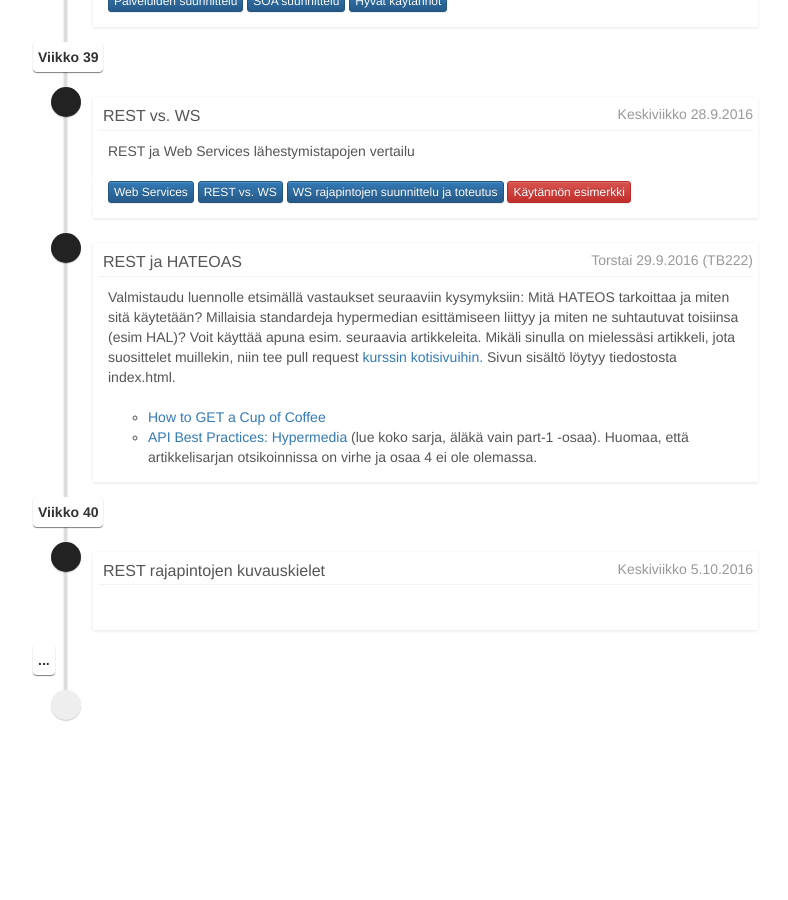
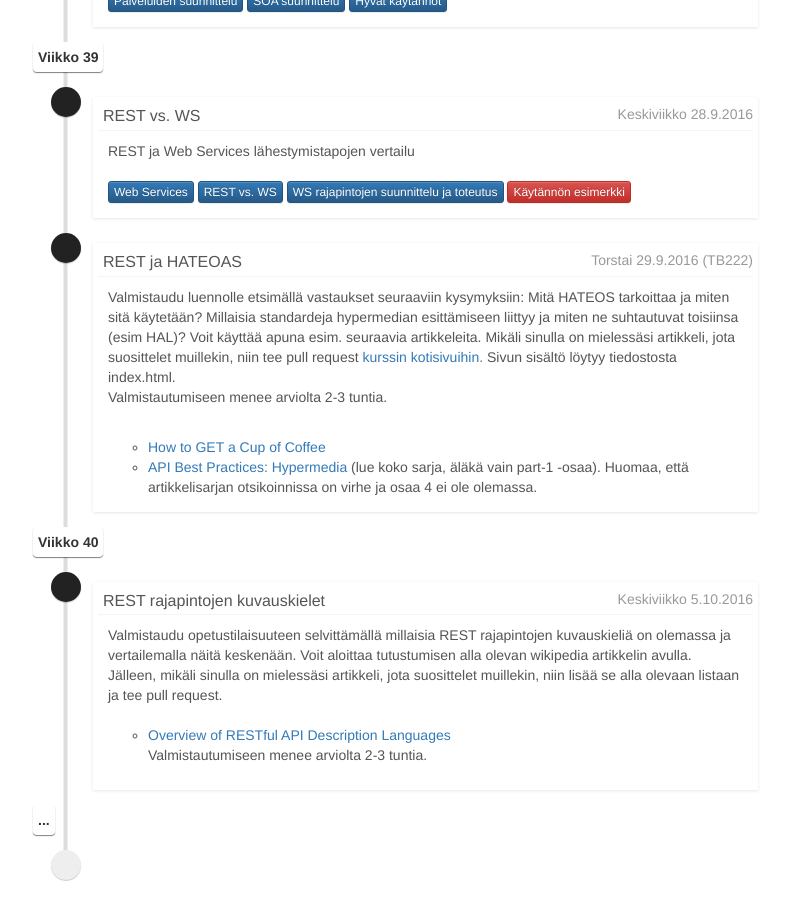
Before and after one commit to Palpo/palpo.github.io, a Jekyll site: the page built from index.html, in a window 1280 px wide and 900 px high, scrolled down 1052 px. Shown: the whole window, without its empty margins (232-1020 px from the left). Built offline with Jekyll 4.4.1, drawn with Linux system fonts in a browser that asks for light colours; nearby versions of some CDN libraries; before the commit the page ends 1792 px from its top, so only the background shows below that.

Commit message:
week 40 material and instructions added

```diff
--- a/index.html
+++ b/index.html
@@ -95,6 +95,7 @@ layout: default
                 <h3 class="timeline-header">REST ja HATEOAS</h3>
                 <div class="timeline-body">
                   Valmistaudu luennolle etsimällä vastaukset seuraaviin kysymyksiin: Mitä HATEOS tarkoittaa ja miten sitä käytetään? Millaisia standardeja hypermedian esittämiseen liittyy ja miten ne suhtautuvat toisiinsa (esim HAL)? Voit käyttää apuna esim. seuraavia artikkeleita. Mikäli sinulla on mielessäsi artikkeli, jota suosittelet muillekin, niin tee pull request <a href="https://github.com/Palpo/palpo.github.io">kurssin kotisivuihin.</a> Sivun sisältö löytyy tiedostosta index.html.
+                  <p>Valmistautumiseen menee arviolta 2-3 tuntia.</p>
                 </div>
 
                 <div class='timeline-footer'>
@@ -116,11 +117,14 @@ layout: default
                 <span class="time"><i class="fa fa-clock-o"></i>Keskiviikko 5.10.2016</span>
                 <h3 class="timeline-header">REST rajapintojen kuvauskielet</h3>
                 <div class="timeline-body">
-
+                  Valmistaudu opetustilaisuuteen selvittämällä millaisia REST rajapintojen kuvauskieliä on olemassa ja vertailemalla näitä keskenään. Voit aloittaa tutustumisen alla olevan wikipedia artikkelin avulla. Jälleen, mikäli sinulla on mielessäsi artikkeli, jota suosittelet muillekin, niin lisää se alla olevaan listaan ja tee pull request.
                 </div>
 
                 <div class='timeline-footer'>
-
+                  <ul>
+                    <li><a href="https://en.wikipedia.org/wiki/Overview_of_RESTful_API_Description_Languages">Overview of RESTful API Description Languages</a></li>
+                    <p>Valmistautumiseen menee arviolta 2-3 tuntia.</p>
+                  </ul>
                 </div>
               </div>
             </li>
```
